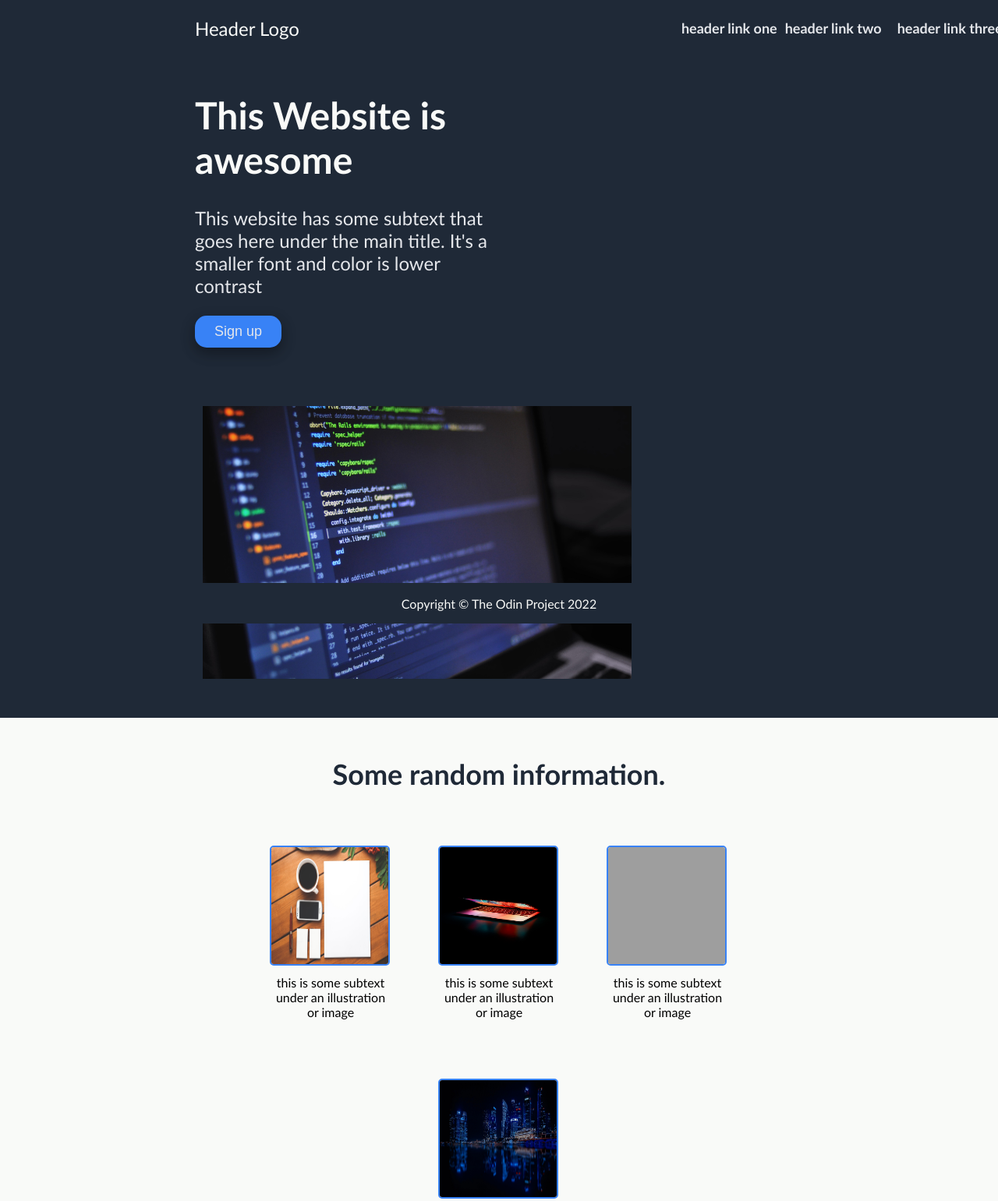
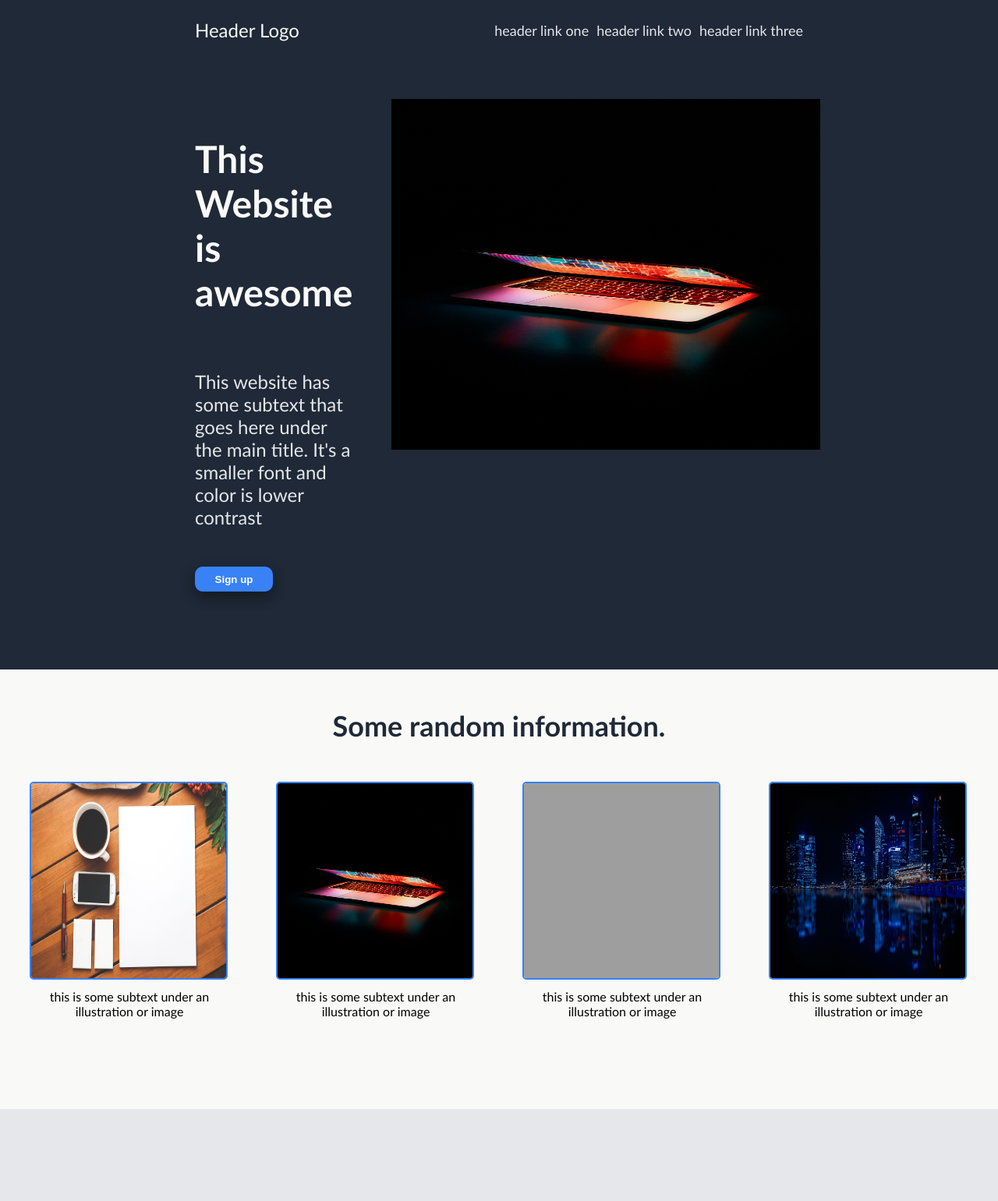
Before and after one commit to tremblay717/odin-landing-page, a plain HTML site: page index.html in a window 1280 px wide. Shown: the top 1541 px of the page at 78% size. Drawn offline with Linux system fonts and the light colour scheme; grey boxes are pictures that could not be loaded.

Commit message:
fix header and hero

```diff
--- a/index.html
+++ b/index.html
@@ -7,28 +7,33 @@
     <title>Landing Page</title>
     <link rel="stylesheet" href="styles.css">
 </head>
-<body>
+<body class="body">
     <div class="header">
-        <p class="logo">Header Logo<p>
-        <ul class="list">
-            <li><h3><a href ="https://www.google.ca">header link one</a></h3></li>
-            <li><h3><a href ="https://www.google.ca">header link two<a></h3></li>
-            <li><h3><a href ="https://www.google.ca">header link three<a></h3></li>
+    <div class="header_box">
+        <div class="logo_box">
+            <div class="logo">
+                <p>Header Logo</p>
+            </div>
+        </div>
+    </div>
+        <ul class="ul">
+            <li><a href="https://google.ca">header link one</a></li>
+            <li><a href="https://google.ca">header link two</a></li>
+            <li><a href="https://google.ca">header link three</a></li>
         </ul>
     </div>
-
-    <div class="website">
-        <div class="container">
-            <h1 class="hero">This Website is awesome</h1>
+    <div class="hero_container">
+        <div class="hero_box">
+            <p class="hero">This Website is awesome</p>
             <p class="second_hero">This website has some subtext that goes here under the main title. It's a smaller font and color is lower contrast</p>
-            <button class="button"><a href="https://www.google.ca">Sign up</a></button>
+            <button class="button">Sign up</button>
         </div>
         <div class="hero_img">
-            <img src="images/pexels-luis-gomes-546819.jpg" class="img">
+            <img src="images/pexels-junior-teixeira-2047905.jpg" class="img">
         </div>
     </div>
-
     <div class="second_container">Some random information.</div>
+    <div class="img_container">
     <div class="third_container">
         <div class="box_container">
             <div class="box">
@@ -55,6 +60,7 @@
             <p class="box_text">this is some subtext under an illustration or image</p>
         </div>
     </div>
+    </div>
     <div class="quote_container">
         <p class="quote">This is an inspiring quote, or a testimonial from a customer. Maybe it's just filling up space, or maybe people will actually read it. Who knows? All I know is that it looks nice.</p>
         <p class="author">-Thor, God of Thunder</p>
@@ -68,6 +74,6 @@
             <button class="second_button"><a href="https://www.google.ca">Sign up</a></button>
         </div>
     </div>
-    <div class="footer">Copyright © The Odin Project 2022</div>
+    <div class="footer">Copyright © Christophe Tremblay 2022</div>
 </body>
 </html>
--- a/styles.css
+++ b/styles.css
@@ -1,42 +1,69 @@
-body{
+.body{
     font-family: 'Gill Sans', 'Gill Sans MT', Calibri, 'Trebuchet MS', sans-serif;
     margin: 0px;
     padding: 0px;
+    display: flex;
+    flex-direction: column;
+    justify-content: space-evenly;
     background-color: #1F2937;
 }
 
 .header {
     display: flex;
     flex-direction: row;
-    height: 72px;
     background-color: #1F2937;
+    margin-left: 250px;
+    margin-right:250px;
     justify-content: space-between;
-    align-items: center;
-    flex-shrink: 2;
-    }
+}
+
+.header_box{
+    display: block;
+    flex-direction: row;
+    justify-content: flex-start;
+    background-color: #1F2937;
+
+}
+
+.logo_box {
+    justify-content: flex-start;
+}
 
 .logo {
+    font-size: 24px;
+    color: #f9faf8;
+}
+
+.ul {
     display: flex;
     flex-direction: row;
-    justify-content:flex-start;
-    font-size: 24px;
+    justify-content: flex-end;
     color: #f9faf8;
-    margin-left: 250px;
-    margin-right: 450px;
-    flex-shrink: 0;
+    align-items: center;
+    gap: 10px;
 }
 
-.website{
+.hero_container {
     display: flex;
     flex-direction: row;
-    flex-wrap: wrap;
+    justify-content: space-between;
     background-color: #1F2937;
     gap: 50px;
-    padding-top: 15px;
-    padding-bottom: 50px;
+    margin-left: 250px;
+    margin-right: 250px;
+    padding-top: 50px;
+    padding-bottom: 75px;
+}
+
+.hero_box {
+    display: flex;
+    flex-direction: column;
+    width:550px;
 }
 
 .hero {
+    display: flex;
+    flex-direction: column;
     font-size: 48px;
     font-weight: bolder;
     color: #f9faf8;
@@ -47,67 +74,44 @@ body{
     color: #e5e7eb;
 }
 
-.container {
-    flex-direction: column;
-    justify-content: flex-start;
-    flex-wrap: wrap;
-    width: 400px;
-    padding-left: 200px;
-}
-
 .button {
+    display: flex;
+    justify-content: center;
+    align-items: center;
+    align-content: center;
     color: white;
     background-color: #3882F6;
-    border-radius: 15px;
-    padding: 10px 25px;
-    font-size: 18px;
+    border-radius: 10px;
     box-shadow: 0 8px 16px 0 rgba(0,0,0,0.2), 0 6px 20px 0 rgba(0,0,0,0.19);
+    padding: 16px 25px;
     border: none;
-}
-
-.list {
-    display: flex;
-    flex-direction: row;
-    justify-content: center;
-    margin-right: 300px;
-    gap: 10px;
-    flex-shrink: 0;
-
+    font-weight: bolder;
+    width: 100px;
+    height: 30px;
+    margin-top: 25px;
+    margin-bottom: 25px;
 }
 
 .hero_img {
-    height: 350px;
+    height: 450px;
     width: 550px;
     background-color: grey;
-    margin-left: 260px;
-    margin-right: 180px;
-    margin-top: 25px;
 }
 
+
 .img {
-    height: 350px;
+    height: 450px;
     width: 550px;
-    object-fit: cover;
 }
 
 .box_image {
-    width: 150px;
-    height: 150px;
+    width: 250px;
+    height: 250px;
     border-color: #3882F6;
     border-style:solid;
     align-items: center;
     border-width: 2px;
     border-radius: 5px;
-}
-
-li {
-    list-style-type: none;
-}
-
-a {
-    text-decoration: none;
-    color: #e5e7eb;
-    font-size: 18px;
 }
 
 .second_container {
@@ -122,44 +126,37 @@ a {
     background-color: #f9faf8;
     flex-grow: 5;
 }
-
+.img_container {
+    display: flex;
+    background-color: #f9faf8;
+    justify-content: center;
+    padding-bottom: 100px;
+}
 .third_container {
     display: flex;
     flex-direction: row;
-    text-align: center;
-    justify-content: center;
     flex-wrap: wrap;
-    padding-left: 250px;
-    padding-right: 250px;
-    gap:20px;
-    padding-bottom: 100px;
-    background-color: #f9faf8;
-
+    gap:60px;
 }
 
 .box_container {
     flex-direction: column;
     justify-content: center;
-    align-items: center;
-    text-align: center;
-    width: 156px;
-    padding: 20px;
+    width: 256px;
     background-color: #f9faf8;
 }
 
 .box{
-    height: 150px;
-    width: 150px;
+    height: 250px;
+    width: 250px;
     border-radius: 5px;
-    justify-content: center;
 }
 
 .box_text {
     display: flex;
-    align-self: center;
     flex-wrap: wrap;
     text-align: center;
-    width: 156px;
+    width: 256px;
   }
 
 
@@ -169,6 +166,9 @@ a {
     background-color: #e5e7eb;
     padding: 100px;
     justify-content: center;
+    align-items: center;
+    align-self: center;
+    text-align: center;
 }
 
 .quote {
@@ -210,6 +210,7 @@ a {
     border-radius: 10px;
     justify-content: space-between;
     padding: 15px 125px;
+    flex-wrap: wrap;
 }
 .box_row {
     display: flex;
@@ -218,6 +219,7 @@ a {
     gap: 10px;
     margin-top: 15px;
     margin-bottom: 15px;
+    flex-wrap: wrap;
 }
 .box_text_two {
     flex-direction: column;
@@ -225,7 +227,8 @@ a {
     align-items: center;
     width: 450px;
     padding-left: 5;
-    padding-right:150px
+    padding-right:150px;
+    flex-wrap: wrap;
 }
 
 .action {
@@ -263,7 +266,6 @@ a {
     display: flex;
     justify-content: center;
     align-items: center;
-    position: fixed;
     bottom: 0;
     left: 0;
     right: 0;
@@ -271,3 +273,14 @@ a {
     color: #f9faf8;
     background-color:#1F2937;
   }
+
+
+  li {
+    list-style-type: none;
+}
+
+a {
+    text-decoration: none;
+    color: #e5e7eb;
+    font-size: 18px;
+}
```
